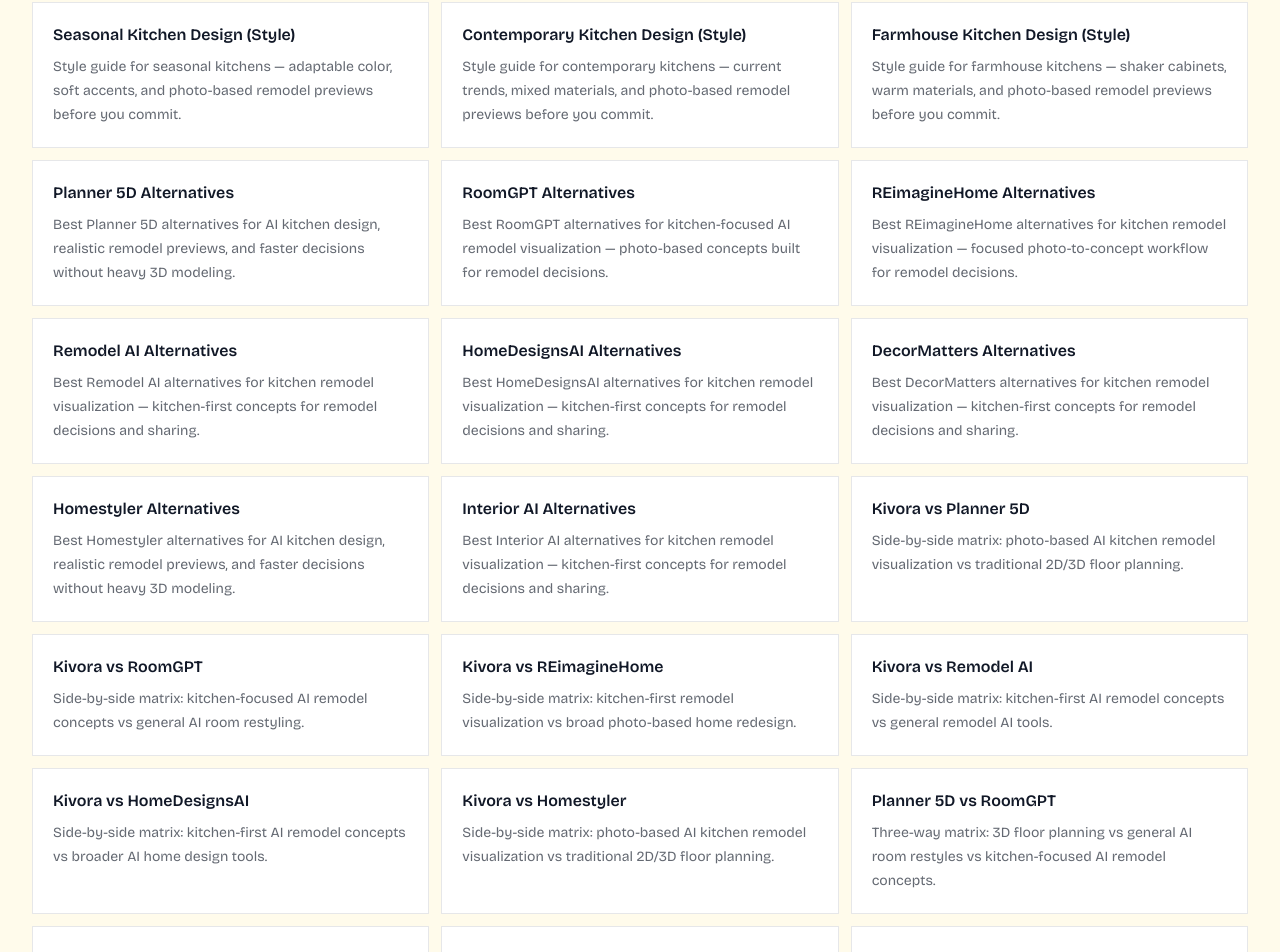
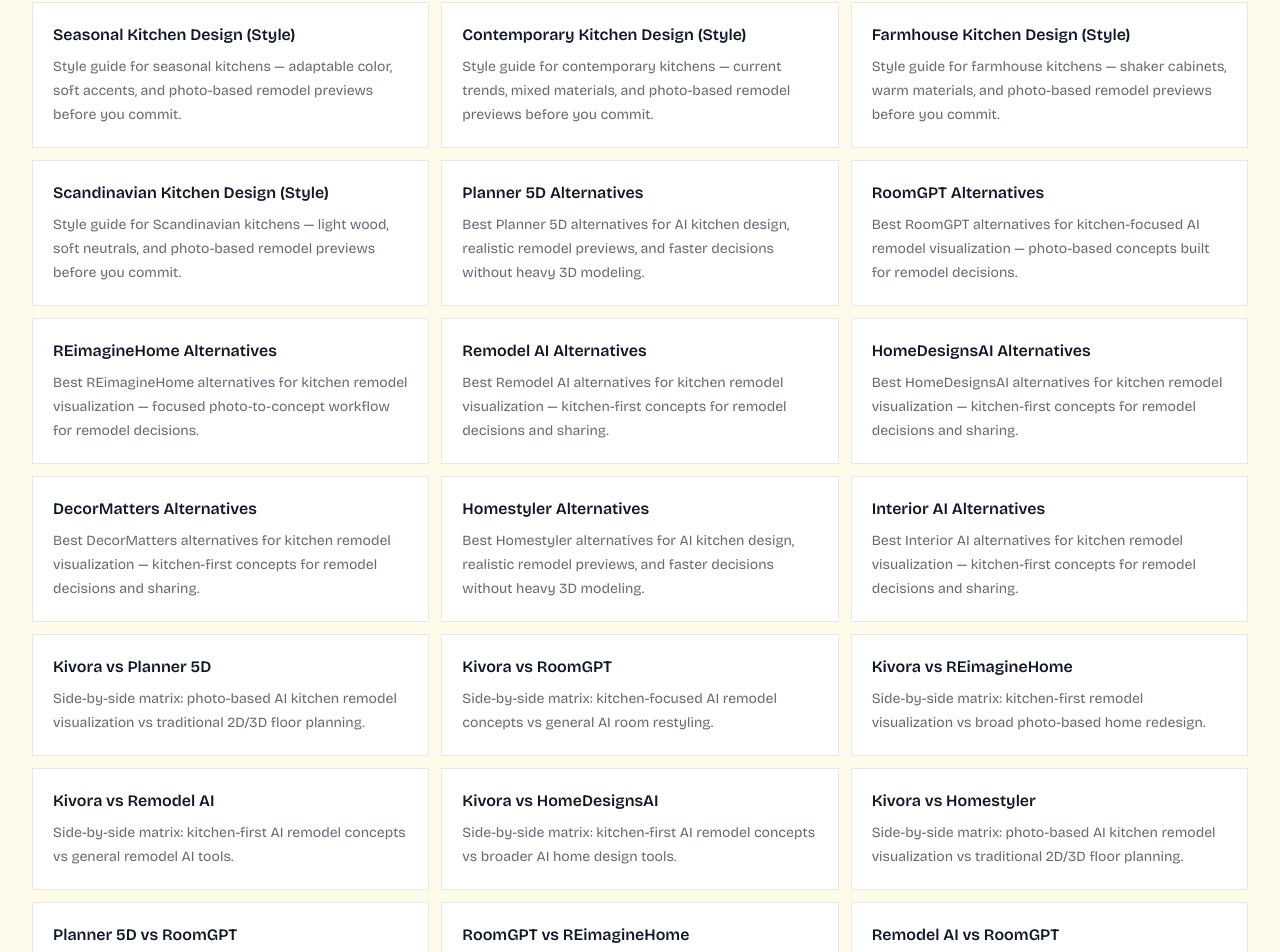
Before and after one commit to KarlGusta/kivora-next, a Next.js app: page /resources in a window 1280 px wide. Shown: the part 2219-3171 px from the top of the page. Built offline with nearby package versions, Linux system fonts and the light colour scheme.

Commit message:
List Scandinavian Kitchen Design on Resources cluster pages

```diff
--- a/app/resources/page.jsx
+++ b/app/resources/page.jsx
@@ -191,6 +191,12 @@ const clusterPages = [
     label: "Farmhouse Kitchen Design (Style)",
     description:
       "Style guide for farmhouse kitchens — shaker cabinets, warm materials, and photo-based remodel previews before you commit.",
+  },
+  {
+    href: "/scandinavian-kitchen-design",
+    label: "Scandinavian Kitchen Design (Style)",
+    description:
+      "Style guide for Scandinavian kitchens — light wood, soft neutrals, and photo-based remodel previews before you commit.",
   },
   {
     href: "/planner-5d-alternatives",
```
